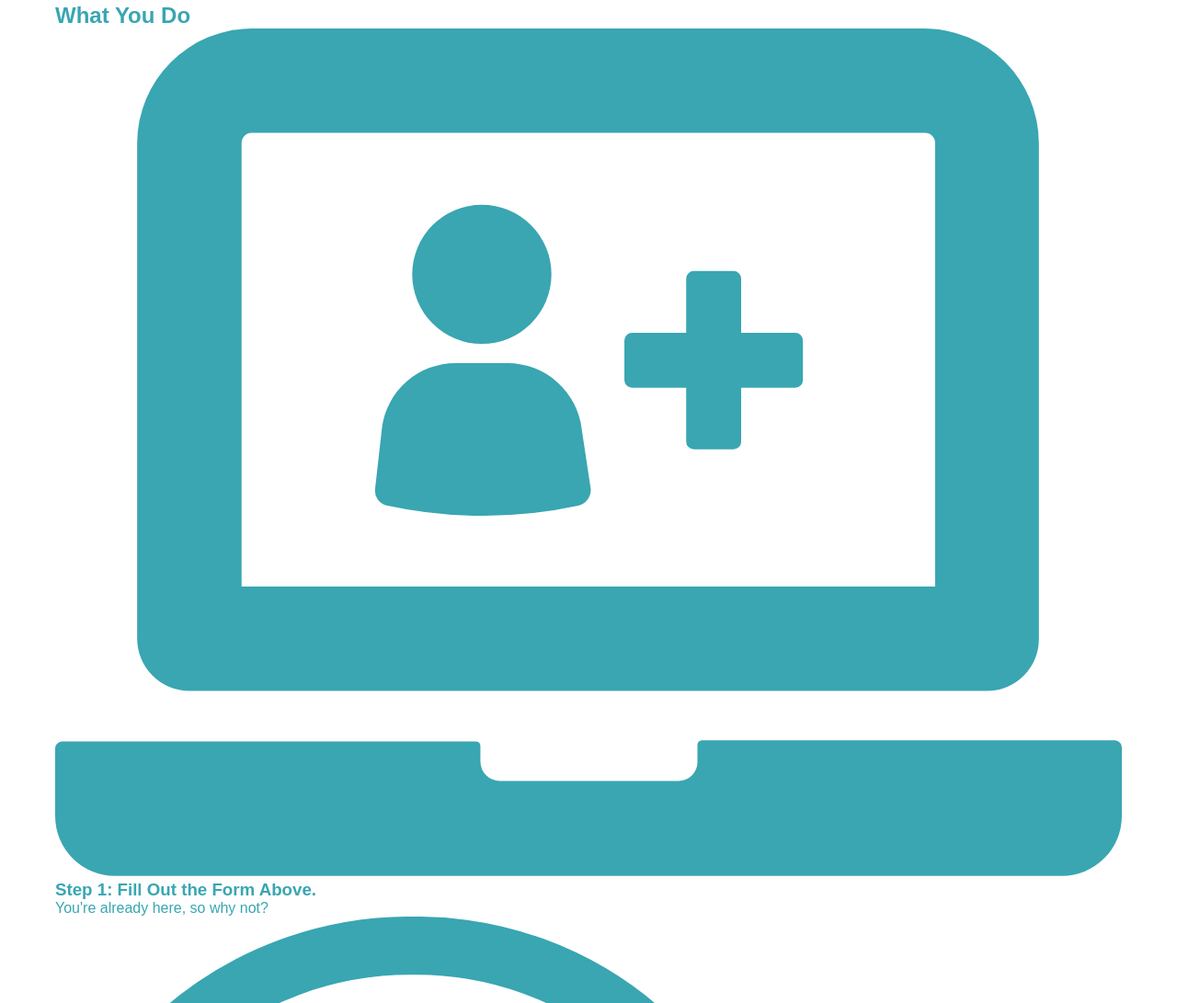
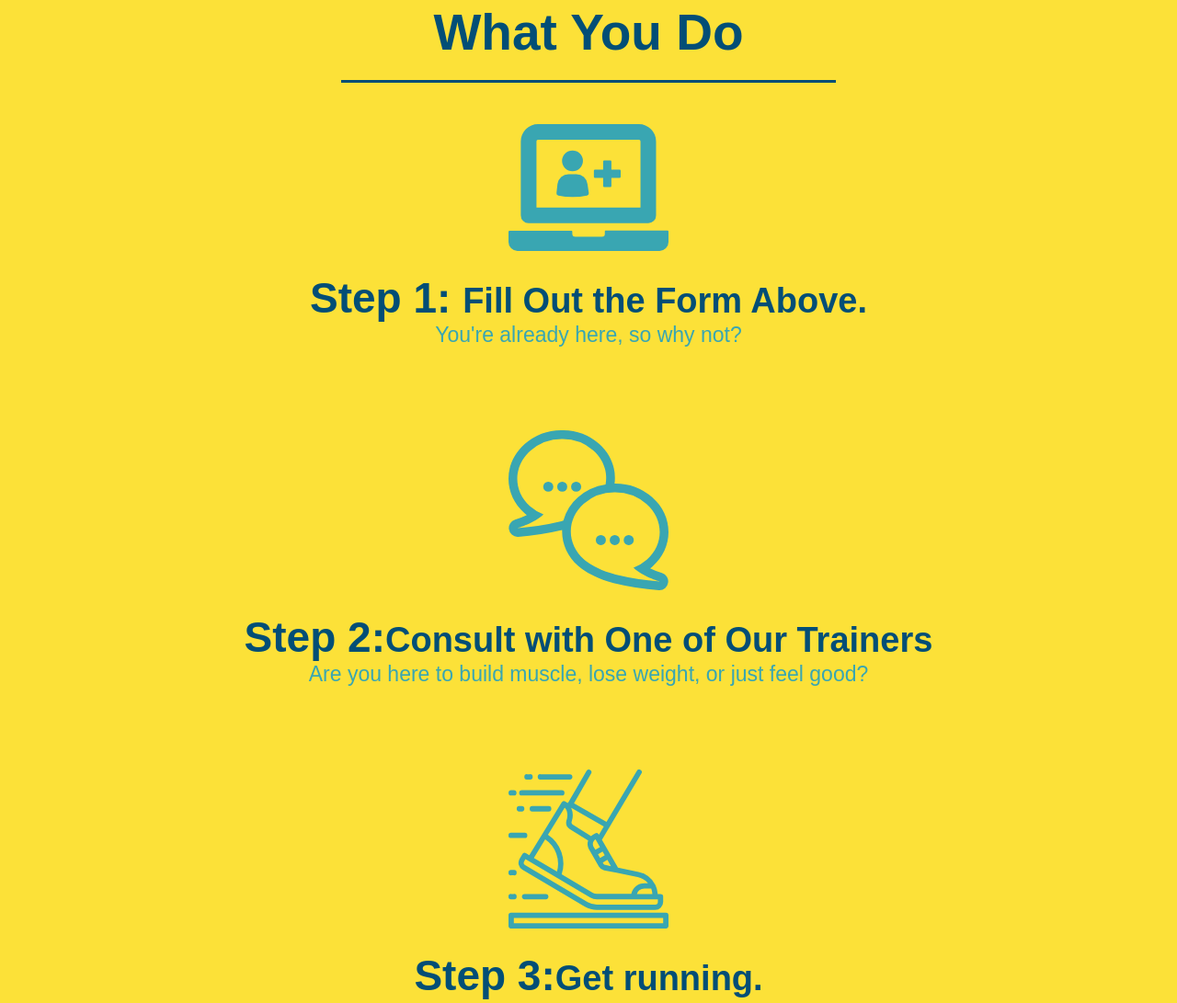
Before and after one commit to GunnarSmith2/run-buddy, a plain HTML site: page index.html in a window 1280 px wide. Shown: the part 1015-2106 px from the top of the page at 92% size. Drawn offline with Linux system fonts and the light colour scheme.

Commit message:
style what you do section

```diff
--- a/assets/css/style.css
+++ b/assets/css/style.css
@@ -104,15 +104,6 @@ section {
 .intro {
     text-align: center;
 }
-.intro h2 {
-    font-size: 55px;
-    color: #024e76;
-    margin-bottom: 35px;
-    padding: 0 100px 20px 100px;
-    border-bottom: 3px solid;
-    border-color: #fce138;
-    display: inline-block;
-}
 .intro p {
     line-height: 1.7;
     color: #39a6b2;
@@ -120,3 +111,40 @@ section {
     font-size: 20px;
     margin: 0 auto;
 }
+.steps {
+    text-align: center;
+    background: #fce138;
+}
+.section-title {
+    font-size: 55px;
+    color: #024e76;
+    margin-bottom: 35px;
+    padding: 0 100px 20px 100px;
+    display: inline-block;
+    border-bottom: 3px solid;
+}
+.primary-border {
+    border-color: #fce138;
+}
+.Secondary-border {
+    border-color: #39a6b2;
+}
+.steps div {
+    margin-bottom: 80px;
+}
+.steps img {
+    width: 15%;
+    margin: 10px 0;
+}
+.steps h3 {
+    color: #024e76;
+    font-size: 46px;
+    margin-top: 10px;
+}
+.steps p {
+    color: #39a6b2;
+    font-size: 23px;
+}
+.steps span {
+    font-size: 38px;
+}
--- a/index.html
+++ b/index.html
@@ -62,32 +62,32 @@
         </Section>
         <!--"What we do" Section-->
         <section id="what-we-do" class="intro">
-            <h2>What We Do</h2>
+            <h2 class="section-title primary-border">What We Do</h2>
             <p>
                 butcher selfies chambray shabby chic gentrify readymade yr Echo Park XOXO tumbl
             </p>
         </section>
         <!--"What you do" Section-->
-        <Section id="what-you-do">
-            <h2> What You Do</h2>
+        <Section id="what-you-do" class="steps">
+            <h2 class="section-title secondary-border"> What You Do</h2>
             <div>
                 <img src="./assets/images/step-1.svg" alt=""/>
-                <h3>Step 1: Fill Out the Form Above.</h3>
+                <h3>Step 1: <span>Fill Out the Form Above.</span></h3>
                 <p>You're already here, so why not?</p>
             </div>
             <div>
                 <img src="./assets/images/step-2.svg" alt=""/>
-                <h3>Step 2: Consult with One of Our Trainers</h3>
+                <h3>Step 2:<span>Consult with One of Our Trainers</span></h3>
                 <p>Are you here to build muscle, lose weight, or just feel good?</p>
             </div>
             <div>
                 <img src="./assets/images/step-3.svg" alt=""/>
-                <h3>Step 3: Get running.</h3>
+                <h3>Step 3:<span>Get running.</span></h3>
                 <p>Hit the ground running (literally) once your trainer lays out your plan.</p>
             </div>
             <div>
                 <img src="./assets/images/step-4.svg" alt=""/>
-                <h3>Step 4: See Results.</h3>
+                <h3>Step 4:<span>See Results.</span></h3>
                 <p>Bi-weekly checkins with your trainer will keep you focused</p>
             </div>
         </Section>
```
